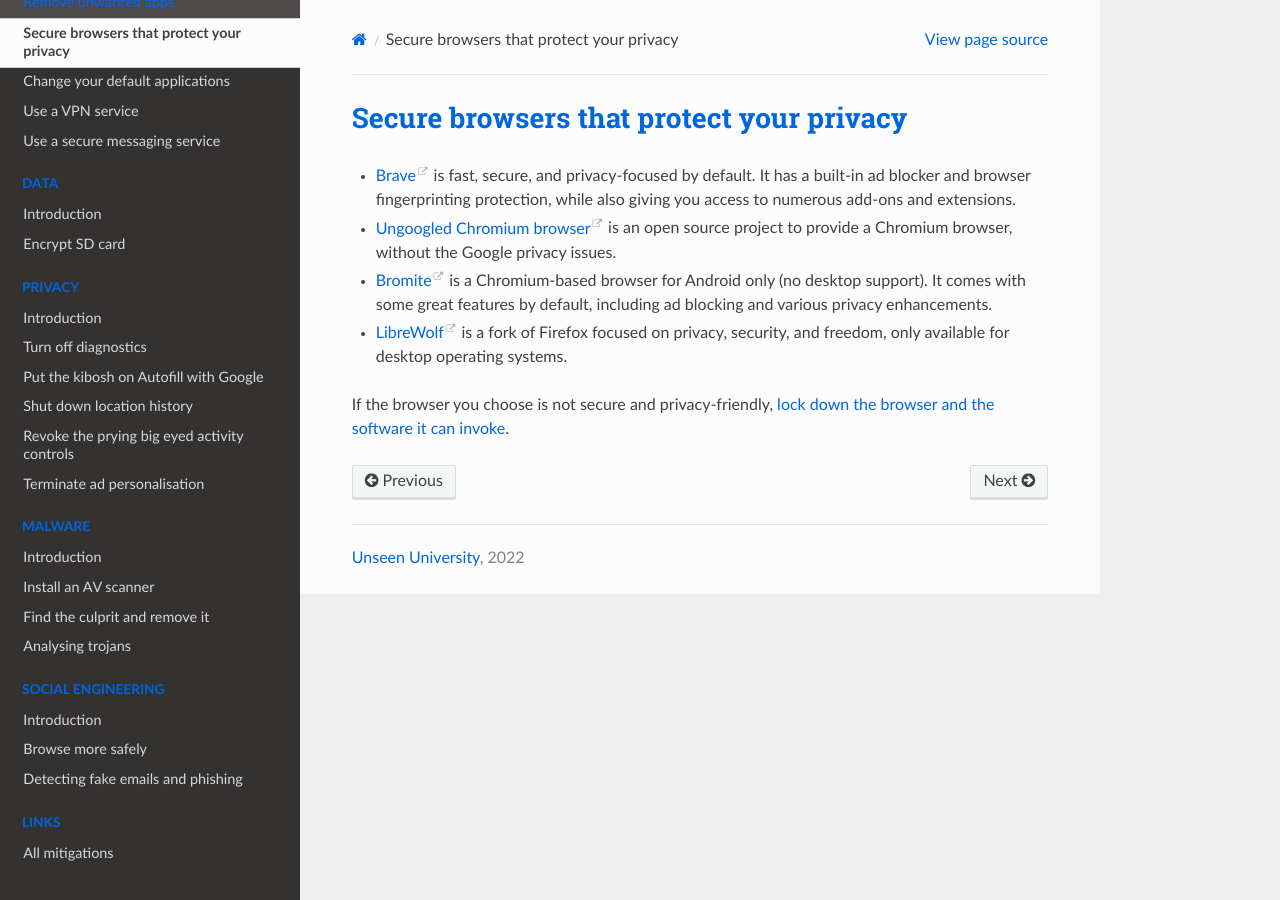
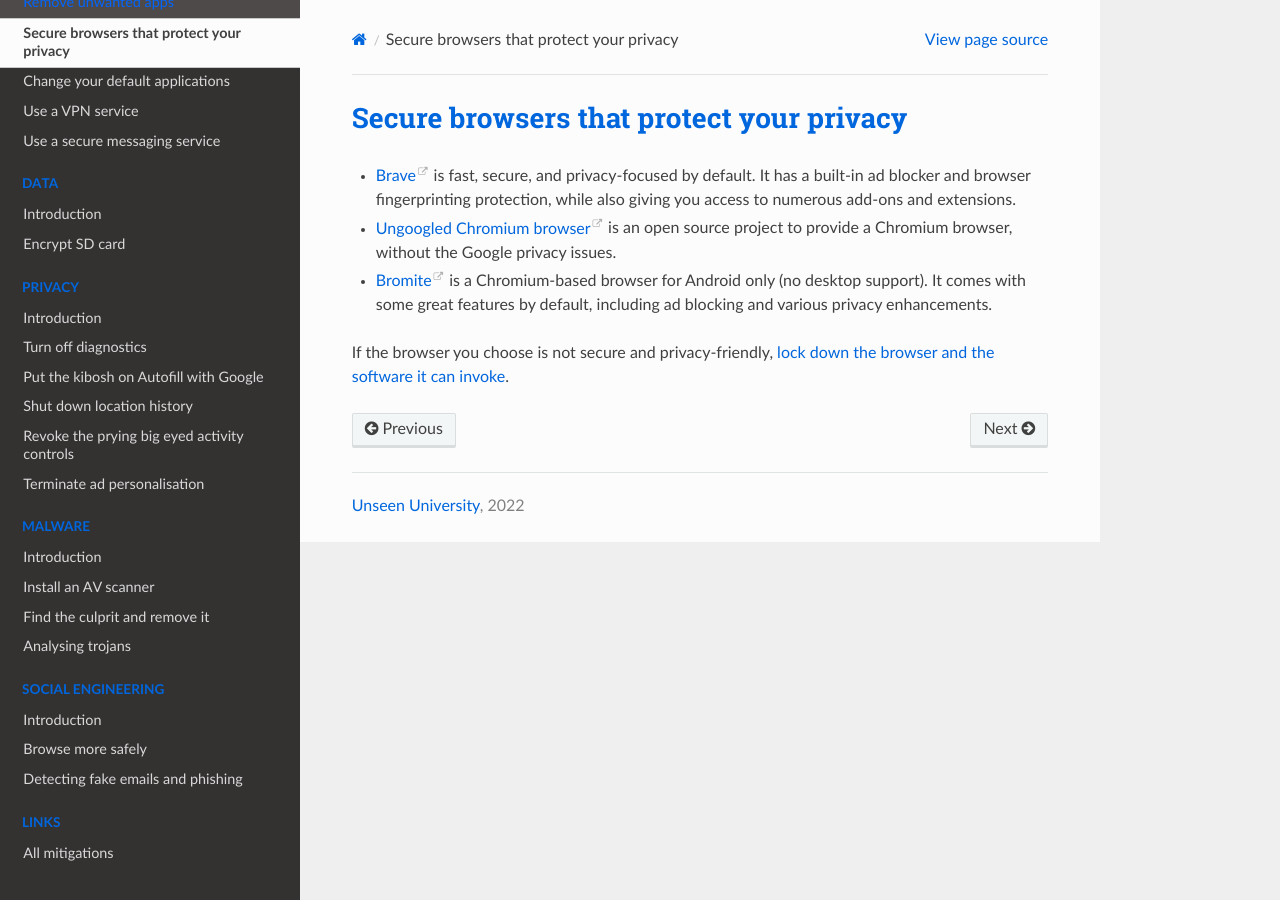
Before and after one commit to tymyrddin/android-mitigations, a Sphinx documentation site: the page built from source/docs/services/browsers.md, in a window 1280 px wide. Built offline with Sphinx 7.4.7 and the Read the Docs theme 2.0.0, drawn with Linux system fonts in a browser that asks for light colours.

Commit message:
Version 0.1

```diff
--- a/source/docs/services/browsers.md
+++ b/source/docs/services/browsers.md
@@ -4,6 +4,5 @@
 protection, while also giving you access to numerous add-ons and extensions.
 * [Ungoogled Chromium browser](https://github.com/Eloston/ungoogled-chromium) is an open source project to provide a Chromium browser, without the Google privacy issues.
 * [Bromite](https://www.bromite.org/) is a Chromium-based browser for Android only (no desktop support). It comes with some great features by default, including ad blocking and various privacy enhancements.
-* [LibreWolf](https://librewolf.net/) is a fork of Firefox focused on privacy, security, and freedom, only available for desktop operating systems.
 
 If the browser you choose is not secure and privacy-friendly, [lock down the browser and the software it can invoke](data-mitigations:docs/browsing/README).
```
